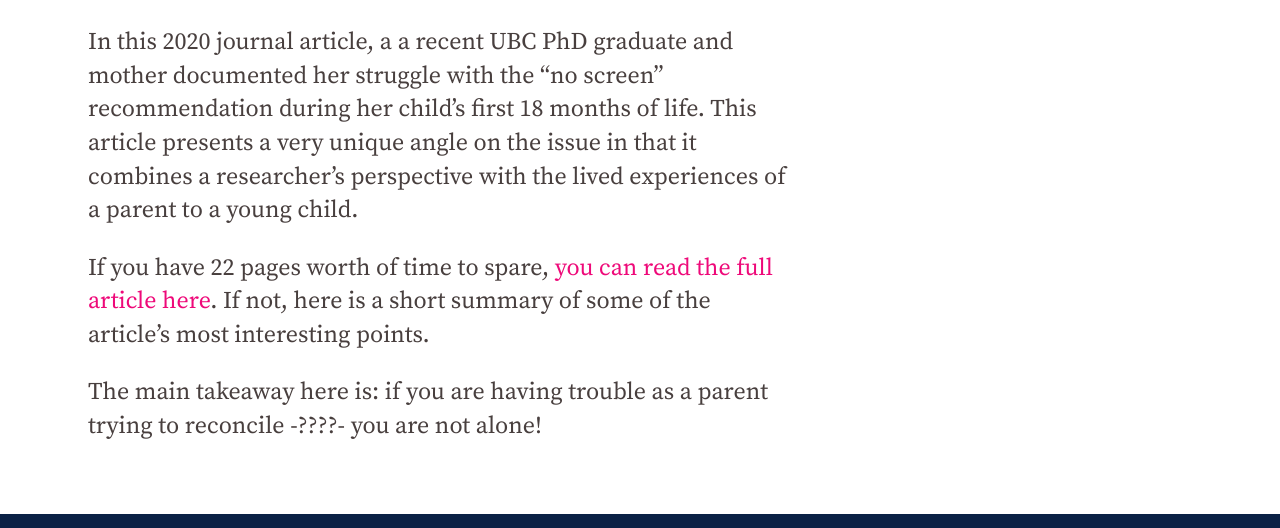
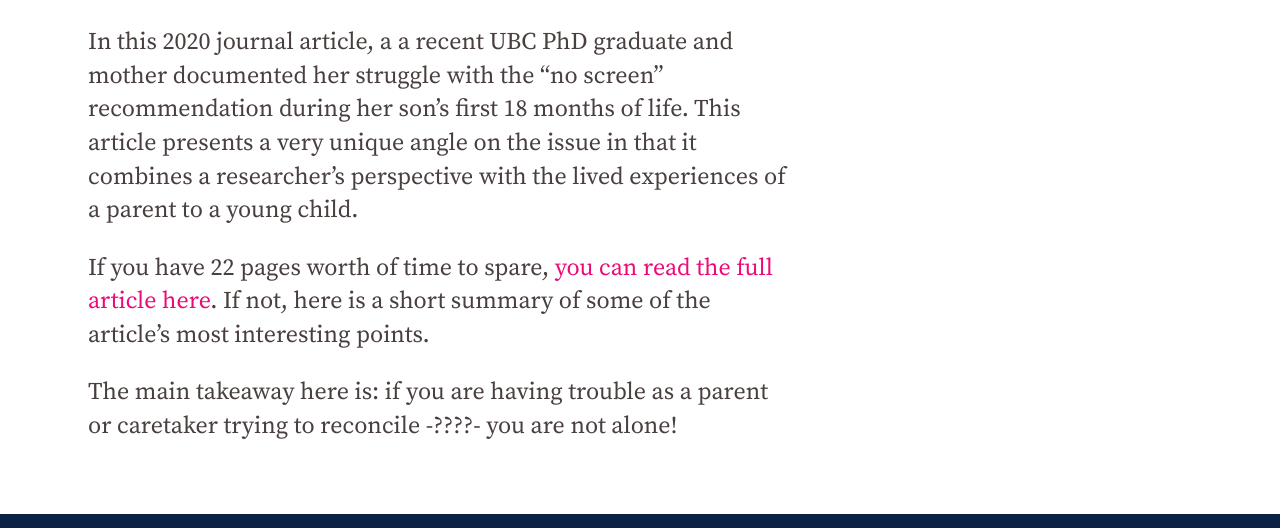
Before and after one commit to famliy-screen-time/familyscreentime.ca, a Jekyll site: the page built from _posts/2020-06-21-no-screens-before-age-2-is-it-possible.md, in a window 1280 px wide. Shown: the part 1339-1867 px from the top of the page. Built offline with Jekyll 4.4.1, drawn with Linux system fonts in a browser that asks for light colours; nearby versions of some CDN libraries.

Commit message:
Update Blog “2020-06-21-no-screens-before-age-2-is-it-possible”

```diff
--- a/_posts/2020-06-21-no-screens-before-age-2-is-it-possible.md
+++ b/_posts/2020-06-21-no-screens-before-age-2-is-it-possible.md
@@ -10,7 +10,7 @@ Many parents struggle with fully adhering to guidelines on screen usage that see
 
 Aside from blog posts or personal anecdotes from other parents who are attempting to reconcile the guidelines with real life, it is difficult to get a complete, detailed, or "scientific" account of how childcare and screen usage collide. So, imagine my excitement when I discovered an article that fit the bill perfectly!
 
-In this 2020 journal article, a a recent UBC PhD graduate and mother documented her struggle with the "no screen" recommendation during her child's first 18 months of life. This article presents a very unique angle on the issue in that it combines a researcher's perspective with the lived experiences of a parent to a young child.
+In this 2020 journal article, a a recent UBC PhD graduate and mother documented her struggle with the "no screen" recommendation during her son's first 18 months of life. This article presents a very unique angle on the issue in that it combines a researcher's perspective with the lived experiences of a parent to a young child.
 
 If you have 22 pages worth of time to spare, [you can read the full article here](https://journals-sagepub-com.ezproxy.library.ubc.ca/doi/10.1177/1468798420926623). If not, here is a short summary of some of the article's most interesting points.
 
@@ -24,4 +24,4 @@ If you have 22 pages worth of time to spare, [you can read the full article here
 
 
 
-The main takeaway here is: if you are having trouble as a parent trying to reconcile -????-  you are not alone!
+The main takeaway here is: if you are having trouble as a parent or caretaker trying to reconcile -????-  you are not alone!
```
